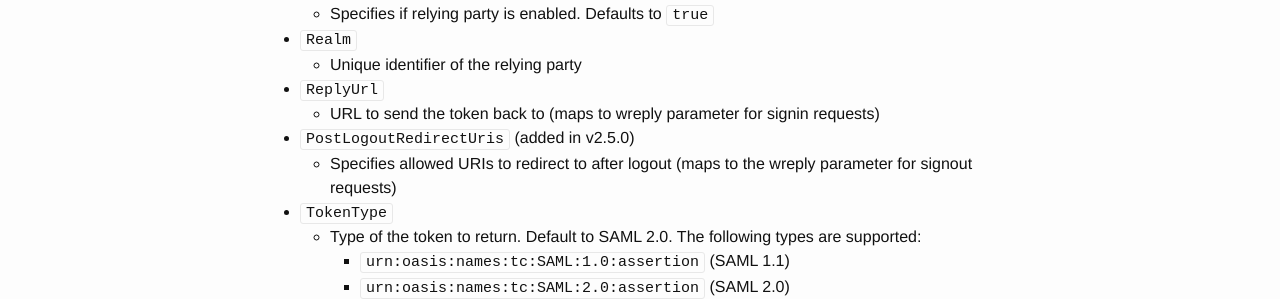
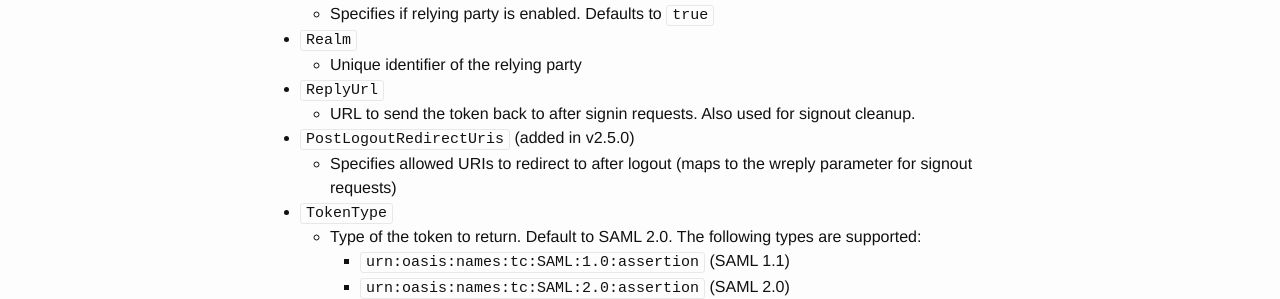
Before and after one commit to IdentityServer/Documentation, a Jekyll site: the page built from docsv2/wsFederation/relyingParties.md, in a window 1280 px wide. Shown: the part 269-568 px from the top of the page. Built offline with Jekyll 4.4.1, drawn with Linux system fonts in a browser that asks for light colours.

Commit message:
Update relyingParties.md

```diff
--- a/docsv2/wsFederation/relyingParties.md
+++ b/docsv2/wsFederation/relyingParties.md
@@ -13,7 +13,7 @@ The `RelyingParty` class models a WS-Federation relying party:
 * `Realm`
     * Unique identifier of the relying party
 * `ReplyUrl`
-    * URL to send the token back to (maps to wreply parameter for signin requests)
+    * URL to send the token back to after signin requests. Also used for signout cleanup.
 * `PostLogoutRedirectUris` (added in v2.5.0)
     * Specifies allowed URIs to redirect to after logout (maps to the wreply parameter for signout requests)
 * `TokenType`
```
